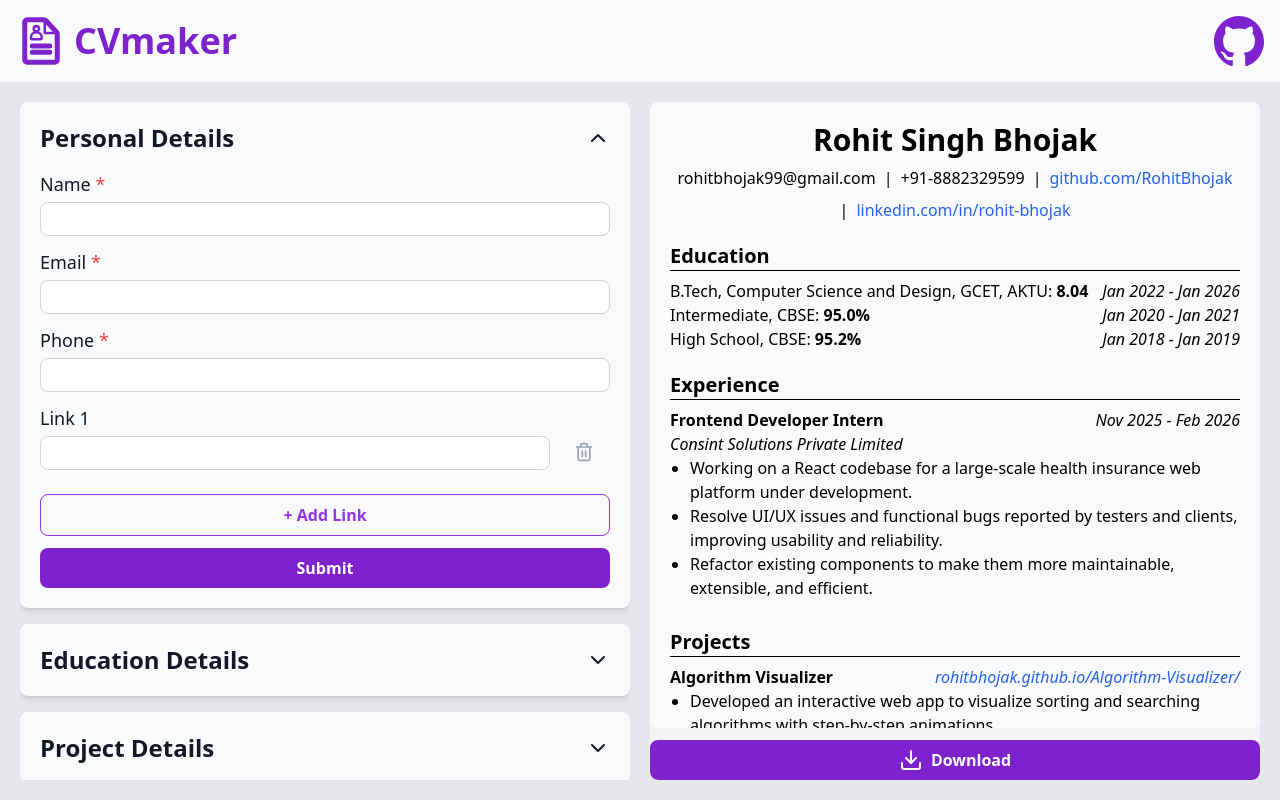
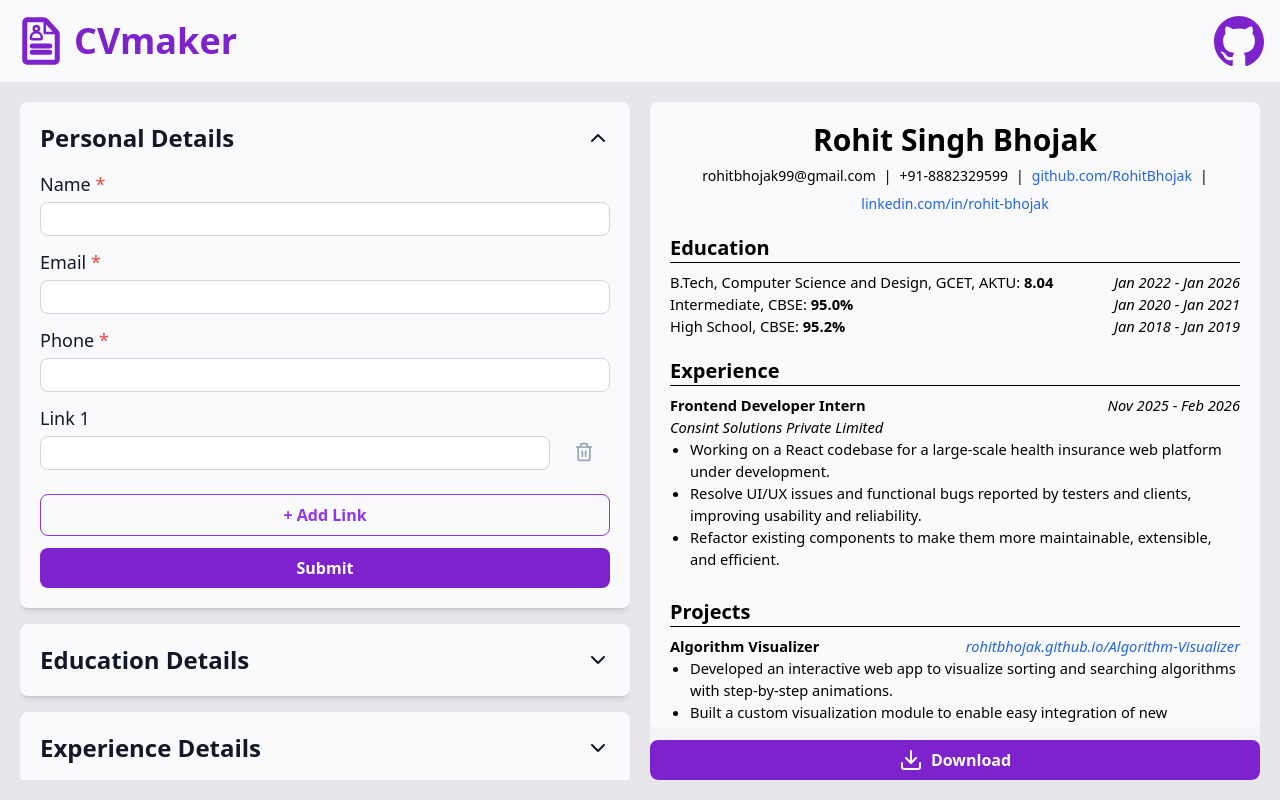
Before and after one commit to RohitBhojak/CVmaker, a React (Vite) app: page / in a window 1280 px wide. Built offline with nearby package versions, Linux system fonts and the light colour scheme.

Commit message:
Move experience section

```diff
--- a/src/components/Preview/PersonalPreview.jsx
+++ b/src/components/Preview/PersonalPreview.jsx
@@ -4,7 +4,7 @@
   return (
     <div className="flex flex-col justify-center items-center">
       <h1 className="text-3xl font-bold mb-2">{personal.name}</h1>
-      <div className="flex flex-wrap justify-center gap-2">
+      <div className="flex flex-wrap justify-center gap-2 text-sm">
         <span>{personal.email}</span> <Divider /> <span>{personal.phone}</span>
         {personal.links.map(
           (link) =>
--- a/src/components/Preview/Preview.jsx
+++ b/src/components/Preview/Preview.jsx
@@ -20,9 +20,6 @@
       margin: 15mm;
     }
     @media print {
-      :root {
-        font-size: 11pt;
-      }
       #preview {
         background-color: white;
         padding: 0;
@@ -35,6 +32,9 @@
       <div
         ref={contentRef}
         className="lg:overflow-y-auto flex flex-col gap-5 bg-gray-50 rounded-lg p-5 h-full"
+        style={{
+          fontSize: "11pt",
+        }}
         id="preview"
       >
         {Object.keys(resume.personal).length > 0 && (
--- a/src/components/UserDetails/UserInfo.jsx
+++ b/src/components/UserDetails/UserInfo.jsx
@@ -22,6 +22,12 @@
         onClick={() => setActiveIndex(1)}
         onClose={onClose}
       ></Education>
+      <Experience
+        setResume={setResume}
+        isActive={activeIndex === 4}
+        onClick={() => setActiveIndex(4)}
+        onClose={onClose}
+      ></Experience>
       <Projects
         setResume={setResume}
         isActive={activeIndex === 2}
@@ -34,12 +40,6 @@
         onClick={() => setActiveIndex(3)}
         onClose={onClose}
       ></Skills>
-      <Experience
-        setResume={setResume}
-        isActive={activeIndex === 4}
-        onClick={() => setActiveIndex(4)}
-        onClose={onClose}
-      ></Experience>
       <Achievements
         setResume={setResume}
         isActive={activeIndex === 5}
--- a/src/components/example.js
+++ b/src/components/example.js
@@ -31,7 +31,7 @@
   projects: [
     {
       name: "Algorithm Visualizer",
-      link: "https://rohitbhojak.github.io/Algorithm-Visualizer/",
+      link: "https://rohitbhojak.github.io/Algorithm-Visualizer",
       description:
         "Developed an interactive web app to visualize sorting and searching algorithms with step-by-step animations.\n\
       Built a custom visualization module to enable easy integration of new algorithms.\n\
```
